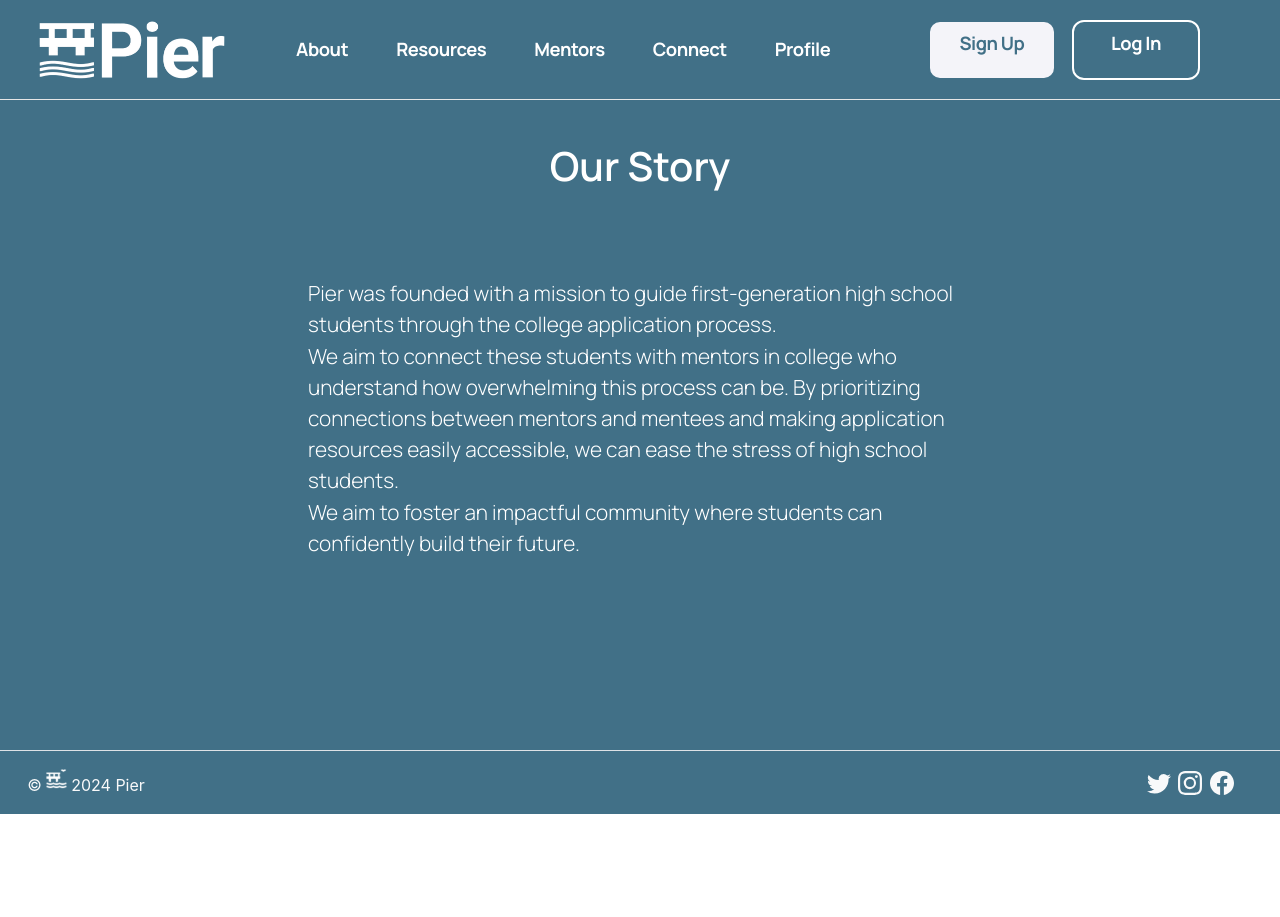
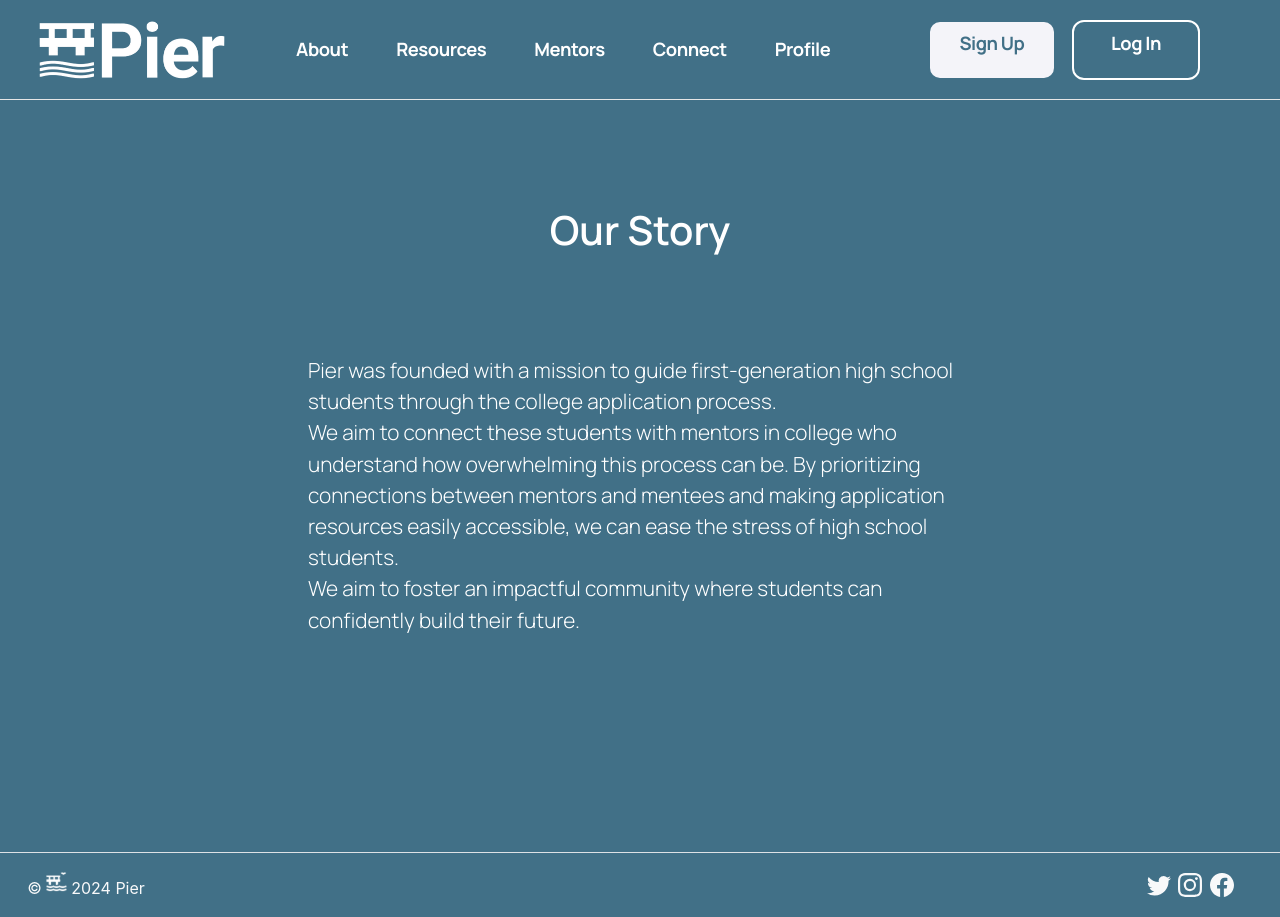
Before and after one commit to klarissatey/professional, a React (Create React App) app in the folder front-end/my-app/: page /about in a window 1280 px wide. Before the commit the page ends 814 px from the top, so only its background shows below. Built offline with nearby package versions, Linux system fonts and the light colour scheme.

Commit message:
style changes

```diff
--- a/front-end/my-app/src/About.css
+++ b/front-end/my-app/src/About.css
@@ -3,7 +3,7 @@
     padding: 50px;
     /* padding-top: 16vw; */
     margin-top: 6vw;
-    padding-bottom: 11vw;
+    padding-bottom: 13vw;
     background-color: #417087;
     width: 100%;
     justify-content: center;
@@ -14,6 +14,7 @@ h1 {
     color: white;
     font-family: Manrope;
     font-weight: 600;
+    padding-top: 5vw;
 
 }
 
@@ -27,7 +28,7 @@ h1 {
     /* background-color: #ffffff;  */
     /* box-shadow: 0 4px 6px rgba(0, 0, 0, 0.1); Optional: Adds a shadow effect */
     border-radius: 10px; /* Optional: Adds rounded corners */
-    margin-top: 3vw;
+    margin-top: 4vw;
 }
 
 .about-text {
--- a/front-end/my-app/src/MentorMatch.js
+++ b/front-end/my-app/src/MentorMatch.js
@@ -9,6 +9,8 @@ const mentorsData = [
   { id: 3, name: 'Charlie Hudson', university: 'Stanford', major: 'Computer Science', age: 21, interests: ['Machine Learning', 'Data Science'], mentorshipNeeded: 'career guidance' },
   { id: 4, name: 'Dana', university: 'UCLA', major: 'Mechanical Engineering', age: 23, interests: ['CAD', 'Product Design'], mentorshipNeeded: 'career guidance' },
   { id: 5, name: 'Eve', university: 'UC Berkeley', major: 'Mathematics', age: 25, interests: ['Statistics', 'Cryptography'], mentorshipNeeded: 'research guidance' },
+  { id: 6, name: 'Alice', university: 'UT Austin', major: 'Neuroscience', age: 22, interests: ['Sustainability', 'Medicine'], mentorshipNeeded: 'college prep' },
+  { id: 7, name: 'Charlie', university: 'UT Dallas', major: 'Biology', age: 18, interests: ['Research' , 'Sustainability', 'Medicine'], mentorshipNeeded: 'college prep' },
 ];
 
 function MentorMatch() {
@@ -28,7 +30,6 @@ function MentorMatch() {
 
   const findMatches = (data) => {
     const interestsArray = data.interests.split(',').map(interest => interest.trim());
-
     const matchedMentors = mentorsData.map(mentor => {
       let score = 0;
       if (mentor.university === data.university) score++;
@@ -53,7 +54,7 @@ function MentorMatch() {
   return (
     <Box bg="rgb(66, 112, 135)" minHeight="100vh" p={8}>
       <Box textAlign="center" color="white" mb={8}>
-        <Heading as="h2" size="xl" mb={4}>MENTORS</Heading>
+        <Heading as="h2" size="xl" mb={4} marginTop="20">Mentors</Heading>
       </Box>
 
       <Box bg="white" p={8} borderRadius="md" maxW="1000px" mx="auto" boxShadow="lg">
--- a/front-end/my-app/src/chat-page/ChatPage.css
+++ b/front-end/my-app/src/chat-page/ChatPage.css
@@ -10,7 +10,7 @@
 
 .chat-sidebar {
   width: 25%;
-  background-color: #3e4c59; /* Dark background for sidebar */
+  background-color: #417087; /* Dark background for sidebar */
   color: #ffffff; /* White text for sidebar */
   padding: 1rem;
   box-shadow: 2px 0 5px rgba(0, 0, 0, 0.1);
@@ -20,6 +20,7 @@
   margin-top: 0;
   color: #ffffff; /* White text for title */
   font-size: 1.5rem;
+  font-family: "Manrope", sans-serif;
 }
 
 .chat-list {
@@ -55,6 +56,7 @@
 .chat-time {
   font-size: 0.8rem;
   color: #b0bec5; /* Lighter gray for time */
+  font-family: "Manrope", sans-serif;
 }
 
 .main-container {
```
